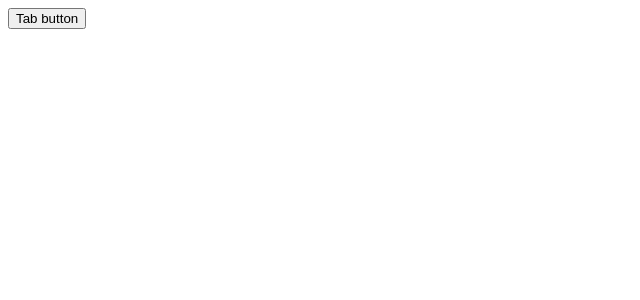
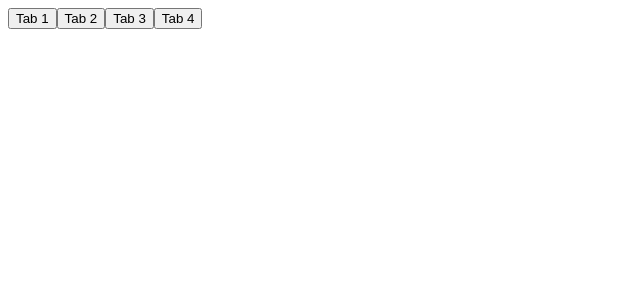
Before and after one commit to xingcdev/angular-tab-panel, an Angular app: page / in a window 1280 px wide. Shown: the top 300 px of the page, without its empty margins (0-640 px from the left). Built offline with nearby package versions, Linux system fonts and the light colour scheme.

Commit message:
add the tab list

```diff
--- a/src/app/app.component.html
+++ b/src/app/app.component.html
@@ -1 +1 @@
-<app-tab-button></app-tab-button>
+<app-tab-list></app-tab-list>
--- a/src/app/tab-panel/components/tab-button/tab-button.component.html
+++ b/src/app/tab-panel/components/tab-button/tab-button.component.html
@@ -1 +1 @@
-<button>Tab button</button>
+<button role="tab" [attr.aria-controls]="panelId" [attr.aria-selected]='isSelected'><ng-content></ng-content></button>
--- /dev/null
+++ b/src/app/tab-panel/components/tab-list/tab-list.component.html
@@ -0,0 +1,6 @@
+<div role="tablist" class="tab-list">
+  <app-tab-button [panelId]="1" [isSelected]="true">Tab 1</app-tab-button>
+  <app-tab-button [panelId]="2" [isSelected]="false">Tab 2</app-tab-button>
+  <app-tab-button [panelId]="3" [isSelected]="false">Tab 3</app-tab-button>
+  <app-tab-button [panelId]="4" [isSelected]="false">Tab 4</app-tab-button>
+</div>
--- /dev/null
+++ b/src/app/tab-panel/components/tab-list/tab-list.component.ts
@@ -0,0 +1,15 @@
+import { Component, OnInit } from '@angular/core';
+
+@Component({
+  selector: 'app-tab-list',
+  templateUrl: './tab-list.component.html',
+  styleUrls: ['./tab-list.component.scss']
+})
+export class TabListComponent implements OnInit {
+
+  constructor() { }
+
+  ngOnInit(): void {
+  }
+
+}
--- a/src/app/tab-panel/tab-panel.module.ts
+++ b/src/app/tab-panel/tab-panel.module.ts
@@ -1,18 +1,13 @@
 import { NgModule } from '@angular/core';
 import { CommonModule } from '@angular/common';
 import { TabButtonComponent } from './components/tab-button/tab-button.component';
-
-
+import { TabListComponent } from './components/tab-list/tab-list.component';
 
 @NgModule({
-  declarations: [
-    TabButtonComponent
+  declarations: [TabButtonComponent, TabListComponent],
+  imports: [CommonModule],
+  exports: [
+    TabListComponent, // <--- Enable using the component in other modules
   ],
-  imports: [
-    CommonModule
-  ],
-  exports: [
-    TabButtonComponent // <--- Enable using the component in other modules
-  ]
 })
-export class TabPanelModule { }
+export class TabPanelModule {}
```
Also changed, not shown: src/app/tab-panel/components/tab-button/tab-button.component.ts (+6 -6 lines), src/app/tab-panel/components/tab-list/tab-list.component.scss (added), 1 other file (tests, documents, lock files or other folders).
